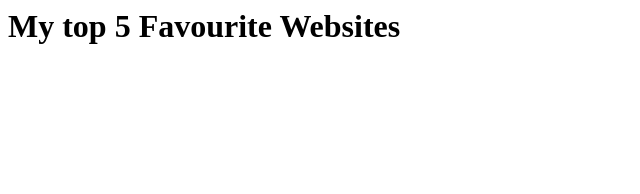
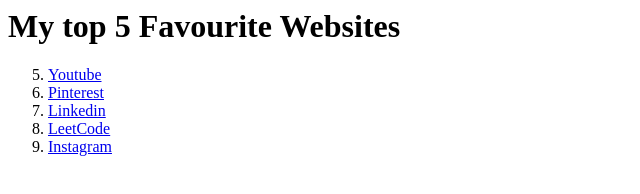
Before and after one commit to MartaBojarska/Web-Development-Projects, a plain HTML site: page 3.2 Anchor Elements/index.html in a window 1280 px wide. Shown: the whole page, without its empty margins (0-640 px from the left). Drawn offline with Linux system fonts and the light colour scheme.

Commit message:
Anchor elements

```diff
--- a/3.2 Anchor Elements/index.html
+++ b/3.2 Anchor Elements/index.html
@@ -1,2 +1,10 @@
 <h1>My top 5 Favourite Websites</h1>
 <!-- Write your code below -->
+
+<ol start="5">
+    <li><a href="https://www.youtube.com">Youtube</a></li>
+    <li><a href="https://www.udemy.com">Pinterest</a></li>
+    <li><a href="https://www.linkedin.com">Linkedin</a></li>
+    <li><a href="https://leetcode.com">LeetCode</a></li>
+    <li><a href="https://www.instagram.com">Instagram</a></li>
+</ol>
```
